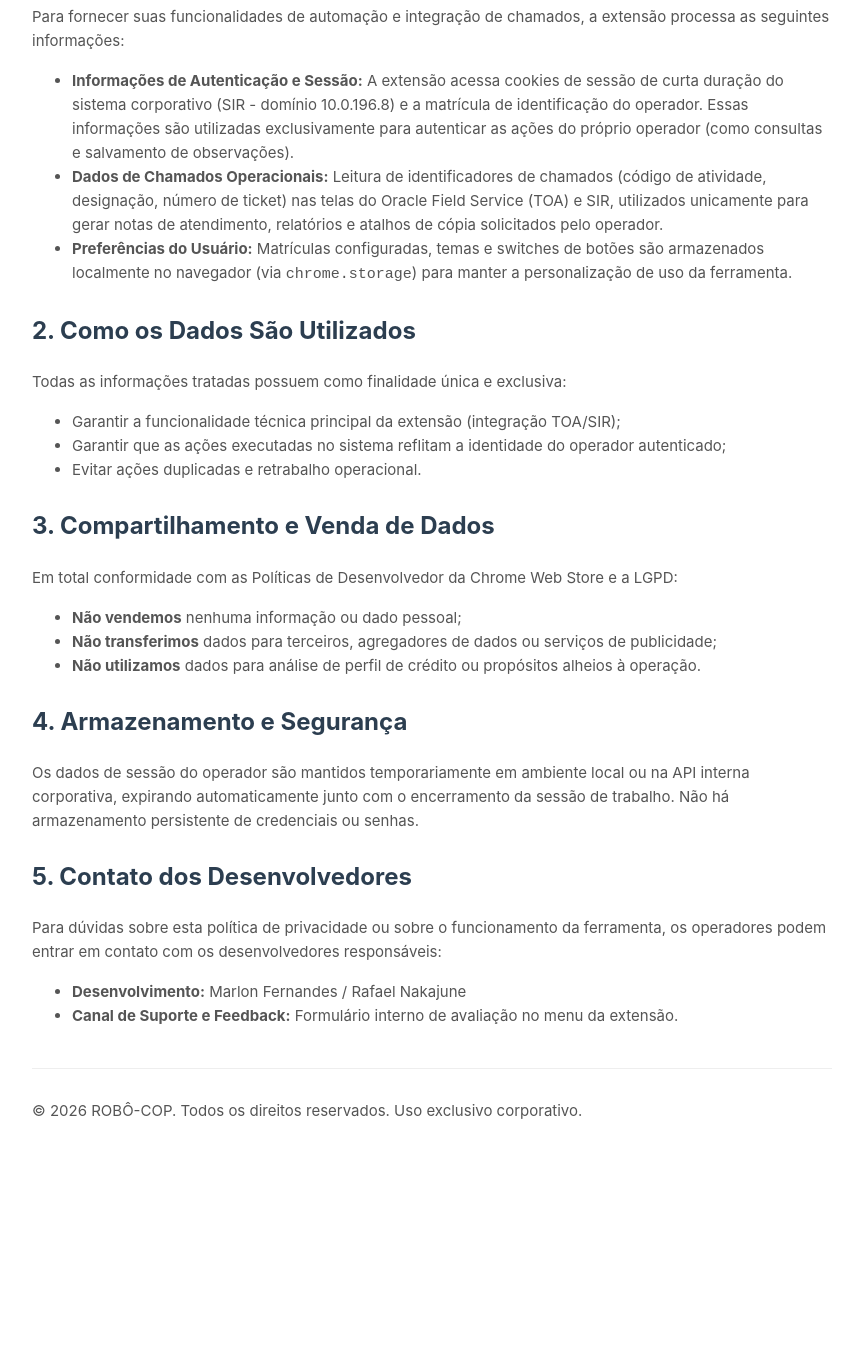
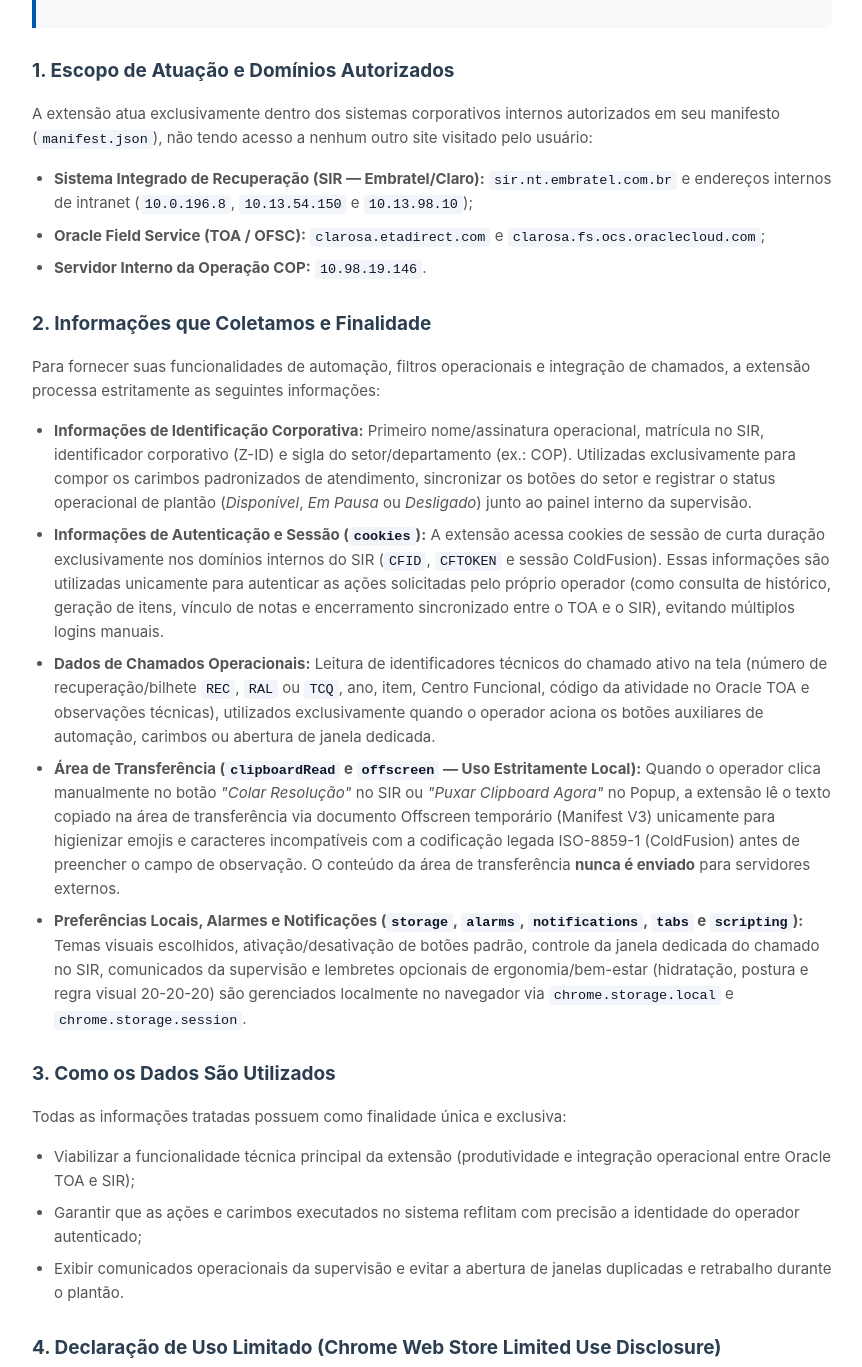
Before and after one commit to Arloun/Sites-de-Privacidade, a plain HTML site: page index.html in a window 1280 px wide. Shown: the part 364-1731 px from the top of the page, without its empty margins (208-1070 px from the left). Before the commit the page ends 1527 px from the top, so only its background shows below. Drawn offline with Linux system fonts and the light colour scheme.

Commit message:
Revise privacy policy for ROBOCOP 3
Updated the privacy policy title and content to reflect the new version of the extension, including changes in the scope of operation and data usage.

```diff
--- a/index.html
+++ b/index.html
@@ -3,61 +3,78 @@
 <head>
     <meta charset="UTF-8">
     <meta name="viewport" content="width=device-width, initial-scale=1.0">
-    <title>Política de Privacidade - ROBÔ-COP</title>
+    <title>Política de Privacidade — ROBOCOP 3 - Um novo amigo (ROBÔ-COP)</title>
     <style>
         body { font-family: -apple-system, BlinkMacSystemFont, "Segoe UI", Roboto, Helvetica, Arial, sans-serif; line-height: 1.6; color: #333; max-width: 800px; margin: 40px auto; padding: 0 20px; }
         h1 { color: #0056b3; border-bottom: 2px solid #eee; padding-bottom: 10px; }
-        h2 { color: #2c3e50; margin-top: 25px; }
+        h2 { color: #2c3e50; margin-top: 28px; font-size: 19px; }
         p, li { font-size: 15px; color: #555; }
+        ul { padding-left: 22px; }
+        li { margin-bottom: 8px; }
+        code { background-color: #f1f5f9; padding: 2px 5px; border-radius: 4px; font-size: 13.5px; color: #0f172a; }
+        a { color: #0056b3; text-decoration: none; }
+        a:hover { text-decoration: underline; }
         .footer { margin-top: 40px; font-size: 13px; color: #888; border-top: 1px solid #eee; padding-top: 15px; }
-        .highlight { background-color: #f8f9fa; border-left: 4px solid #0056b3; padding: 10px 15px; margin: 15px 0; }
+        .highlight { background-color: #f8f9fa; border-left: 4px solid #0056b3; padding: 12px 16px; margin: 18px 0; border-radius: 0 6px 6px 0; }
     </style>
 </head>
 <body>
 
-    <h1>Política de Privacidade — ROBÔ-COP</h1>
-    <p><em>Última atualização: Agosto de 2026</em></p>
+    <h1>Política de Privacidade — ROBOCOP 3 - Um novo amigo</h1>
+    <p><em>Última atualização: Novembro de 2026 (Versão 6.1.4)</em></p>
 
     <div class="highlight">
-        <p><strong>Resumo:</strong> A extensão ROBÔ-COP é uma ferramenta estritamente corporativa de produtividade. Nós não comercializamos dados, não monitoramos navegação pessoal e não compartilhamos nenhuma informação com parceiros comerciais ou redes de publicidade.</p>
+        <p><strong>Resumo:</strong> A extensão <strong>ROBOCOP 3 - Um novo amigo (ROBÔ-COP)</strong> é uma ferramenta estritamente corporativa de produtividade e automação operacional destinada ao Centro de Operações (COP). Nós não comercializamos dados, não monitoramos a navegação pessoal na internet, não executamos códigos remotos externos e não compartilhamos nenhuma informação com terceiros, parceiros comerciais ou redes de publicidade.</p>
     </div>
 
-    <h2>1. Informações que Coletamos e Finalidade</h2>
-    <p>Para fornecer suas funcionalidades de automação e integração de chamados, a extensão processa as seguintes informações:</p>
+    <h2>1. Escopo de Atuação e Domínios Autorizados</h2>
+    <p>A extensão atua exclusivamente dentro dos sistemas corporativos internos autorizados em seu manifesto (<code>manifest.json</code>), não tendo acesso a nenhum outro site visitado pelo usuário:</p>
     <ul>
-        <li><strong>Informações de Autenticação e Sessão:</strong> A extensão acessa cookies de sessão de curta duração do sistema corporativo (SIR - domínio 10.0.196.8) e a matrícula de identificação do operador. Essas informações são utilizadas exclusivamente para autenticar as ações do próprio operador (como consultas e salvamento de observações).</li>
-        <li><strong>Dados de Chamados Operacionais:</strong> Leitura de identificadores de chamados (código de atividade, designação, número de ticket) nas telas do Oracle Field Service (TOA) e SIR, utilizados unicamente para gerar notas de atendimento, relatórios e atalhos de cópia solicitados pelo operador.</li>
-        <li><strong>Preferências do Usuário:</strong> Matrículas configuradas, temas e switches de botões são armazenados localmente no navegador (via <code>chrome.storage</code>) para manter a personalização de uso da ferramenta.</li>
+        <li><strong>Sistema Integrado de Recuperação (SIR — Embratel/Claro):</strong> <code>sir.nt.embratel.com.br</code> e endereços internos de intranet (<code>10.0.196.8</code>, <code>10.13.54.150</code> e <code>10.13.98.10</code>);</li>
+        <li><strong>Oracle Field Service (TOA / OFSC):</strong> <code>clarosa.etadirect.com</code> e <code>clarosa.fs.ocs.oraclecloud.com</code>;</li>
+        <li><strong>Servidor Interno da Operação COP:</strong> <code>10.98.19.146</code>.</li>
     </ul>
 
-    <h2>2. Como os Dados São Utilizados</h2>
+    <h2>2. Informações que Coletamos e Finalidade</h2>
+    <p>Para fornecer suas funcionalidades de automação, filtros operacionais e integração de chamados, a extensão processa estritamente as seguintes informações:</p>
+    <ul>
+        <li><strong>Informações de Identificação Corporativa:</strong> Primeiro nome/assinatura operacional, matrícula no SIR, identificador corporativo (Z-ID) e sigla do setor/departamento (ex.: COP). Utilizadas exclusivamente para compor os carimbos padronizados de atendimento, sincronizar os botões do setor e registrar o status operacional de plantão (<em>Disponível</em>, <em>Em Pausa</em> ou <em>Desligado</em>) junto ao painel interno da supervisão.</li>
+        <li><strong>Informações de Autenticação e Sessão (<code>cookies</code>):</strong> A extensão acessa cookies de sessão de curta duração exclusivamente nos domínios internos do SIR (<code>CFID</code>, <code>CFTOKEN</code> e sessão ColdFusion). Essas informações são utilizadas unicamente para autenticar as ações solicitadas pelo próprio operador (como consulta de histórico, geração de itens, vínculo de notas e encerramento sincronizado entre o TOA e o SIR), evitando múltiplos logins manuais.</li>
+        <li><strong>Dados de Chamados Operacionais:</strong> Leitura de identificadores técnicos do chamado ativo na tela (número de recuperação/bilhete <code>REC</code>, <code>RAL</code> ou <code>TCQ</code>, ano, item, Centro Funcional, código da atividade no Oracle TOA e observações técnicas), utilizados exclusivamente quando o operador aciona os botões auxiliares de automação, carimbos ou abertura de janela dedicada.</li>
+        <li><strong>Área de Transferência (<code>clipboardRead</code> e <code>offscreen</code> — Uso Estritamente Local):</strong> Quando o operador clica manualmente no botão <em>"Colar Resolução"</em> no SIR ou <em>"Puxar Clipboard Agora"</em> no Popup, a extensão lê o texto copiado na área de transferência via documento Offscreen temporário (Manifest V3) unicamente para higienizar emojis e caracteres incompatíveis com a codificação legada ISO-8859-1 (ColdFusion) antes de preencher o campo de observação. O conteúdo da área de transferência <strong>nunca é enviado</strong> para servidores externos.</li>
+        <li><strong>Preferências Locais, Alarmes e Notificações (<code>storage</code>, <code>alarms</code>, <code>notifications</code>, <code>tabs</code> e <code>scripting</code>):</strong> Temas visuais escolhidos, ativação/desativação de botões padrão, controle da janela dedicada do chamado no SIR, comunicados da supervisão e lembretes opcionais de ergonomia/bem-estar (hidratação, postura e regra visual 20-20-20) são gerenciados localmente no navegador via <code>chrome.storage.local</code> e <code>chrome.storage.session</code>.</li>
+    </ul>
+
+    <h2>3. Como os Dados São Utilizados</h2>
     <p>Todas as informações tratadas possuem como finalidade única e exclusiva:</p>
     <ul>
-        <li>Garantir a funcionalidade técnica principal da extensão (integração TOA/SIR);</li>
-        <li>Garantir que as ações executadas no sistema reflitam a identidade do operador autenticado;</li>
-        <li>Evitar ações duplicadas e retrabalho operacional.</li>
+        <li>Viabilizar a funcionalidade técnica principal da extensão (produtividade e integração operacional entre Oracle TOA e SIR);</li>
+        <li>Garantir que as ações e carimbos executados no sistema reflitam com precisão a identidade do operador autenticado;</li>
+        <li>Exibir comunicados operacionais da supervisão e evitar a abertura de janelas duplicadas e retrabalho durante o plantão.</li>
     </ul>
 
-    <h2>3. Compartilhamento e Venda de Dados</h2>
-    <p>Em total conformidade com as Políticas de Desenvolvedor da Chrome Web Store e a LGPD:</p>
+    <h2>4. Declaração de Uso Limitado (Chrome Web Store Limited Use Disclosure)</h2>
+    <p>O uso das informações recebidas das APIs do Google Chrome pela extensão <strong>ROBOCOP 3 - Um novo amigo</strong> cumpre integralmente a <strong>Política de Dados do Usuário da Chrome Web Store (Chrome Web Store User Data Policy)</strong>, incluindo os requisitos de <strong>Uso Limitado (Limited Use)</strong>, bem como a <strong>Lei Geral de Proteção de Dados (LGPD — Lei nº 13.709/2018)</strong>:</p>
     <ul>
-        <li><strong>Não vendemos</strong> nenhuma informação ou dado pessoal;</li>
-        <li><strong>Não transferimos</strong> dados para terceiros, agregadores de dados ou serviços de publicidade;</li>
-        <li><strong>Não utilizamos</strong> dados para análise de perfil de crédito ou propósitos alheios à operação.</li>
+        <li><strong>Não vendemos</strong> nenhuma informação ou dado pessoal ou corporativo a terceiros;</li>
+        <li><strong>Não transferimos</strong> dados para terceiros, corretores de dados (<em>data brokers</em>), plataformas de análise externas ou redes de publicidade;</li>
+        <li><strong>Não utilizamos</strong> dados para publicidade personalizada, retargeting, determinação de capacidade de crédito, concessão de empréstimos ou qualquer finalidade alheia ao propósito único operacional da extensão.</li>
     </ul>
 
-    <h2>4. Armazenamento e Segurança</h2>
-    <p>Os dados de sessão do operador são mantidos temporariamente em ambiente local ou na API interna corporativa, expirando automaticamente junto com o encerramento da sessão de trabalho. Não há armazenamento persistente de credenciais ou senhas.</p>
+    <h2>5. Armazenamento, Segurança e Controle pelo Usuário</h2>
+    <p>Os dados de sessão do operador são mantidos temporariamente em ambiente local ou na API interna corporativa da operação (Intranet/VPN), expirando automaticamente com o encerramento da sessão de trabalho. Não há coleta ou armazenamento de senhas.</p>
+    <p>A extensão é 100% aderente ao <strong>Manifest V3</strong>: todo o código executável reside dentro do pacote oficial publicado na Chrome Web Store, sem uso de código hospedado remotamente.</p>
+    <p>O operador pode revisar ou alterar seus dados de perfil, temas e botões a qualquer momento diretamente no menu de configurações da extensão, ou remover integralmente todos os dados locais desinstalando a extensão do navegador.</p>
 
-    <h2>5. Contato dos Desenvolvedores</h2>
-    <p>Para dúvidas sobre esta política de privacidade ou sobre o funcionamento da ferramenta, os operadores podem entrar em contato com os desenvolvedores responsáveis:</p>
+    <h2>6. Contato dos Desenvolvedores</h2>
+    <p>Para dúvidas sobre esta Política de Privacidade ou sobre o funcionamento da ferramenta, os operadores podem entrar em contato com os desenvolvedores responsáveis no Centro de Operações (COP):</p>
     <ul>
         <li><strong>Desenvolvimento:</strong> Marlon Fernandes / Rafael Nakajune</li>
-        <li><strong>Canal de Suporte e Feedback:</strong> Formulário interno de avaliação no menu da extensão.</li>
+        <li><strong>Canal de Suporte e Feedback:</strong> <a href="https://forms.office.com/r/BMf9Z7fCct" target="_blank" rel="noopener noreferrer">Formulário Oficial de Avaliação e Suporte da Extensão</a></li>
     </ul>
 
     <div class="footer">
-        <p>© 2026 ROBÔ-COP. Todos os direitos reservados. Uso exclusivo corporativo.</p>
+        <p>© 2026 ROBOCOP 3 - Um novo amigo (ROBÔ-COP). Todos os direitos reservados. Uso exclusivo corporativo.</p>
     </div>
 
 </body>
```
